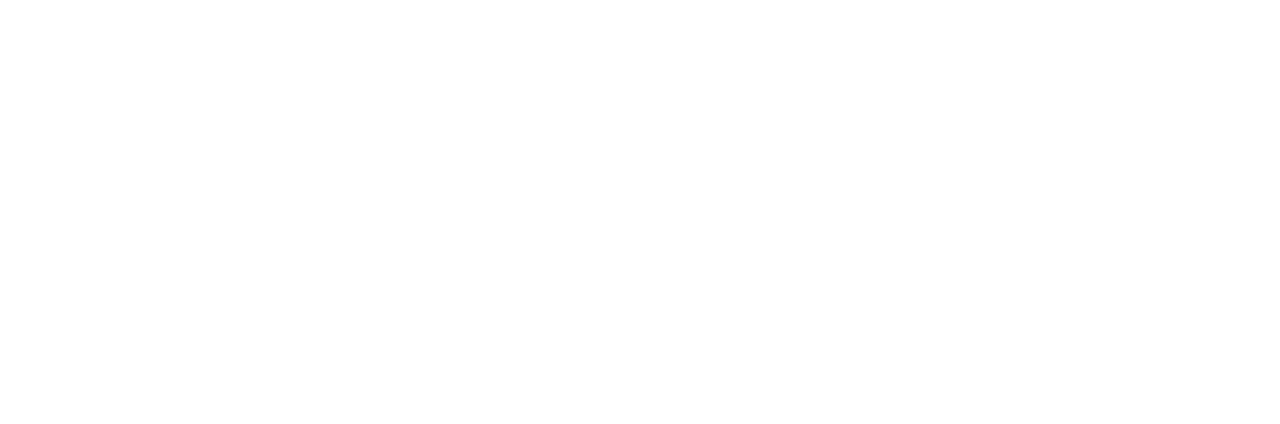
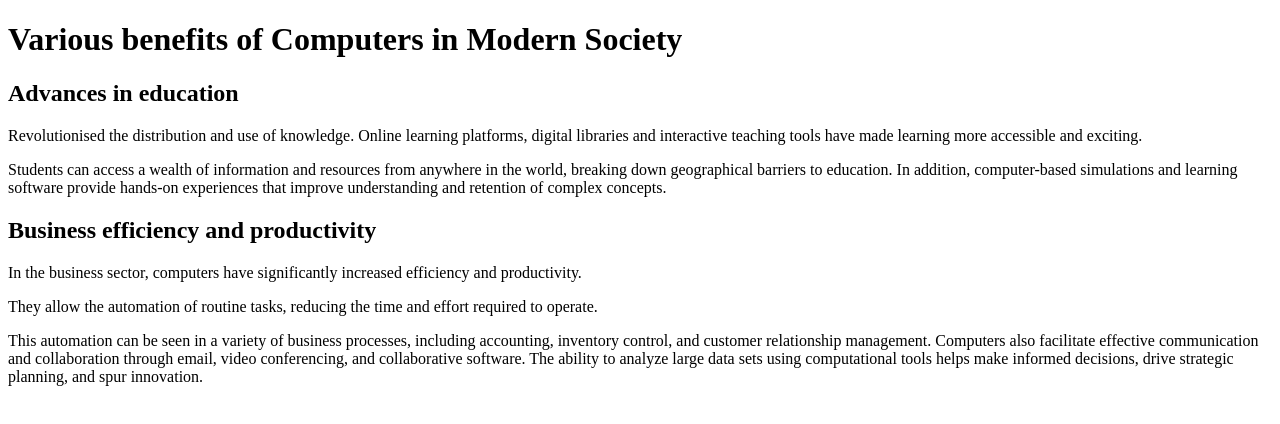
Before and after one commit to Steve1234sudo/Steve1234sudo.github.io, a plain HTML site: page practical3.html in a window 1280 px wide. Drawn offline with Linux system fonts and the light colour scheme.

Commit message:
Updated practical3.html

```diff
--- a/practical3.html
+++ b/practical3.html
@@ -1,11 +1,40 @@
 <!DOCTYPE html>
 <html lang="en">
-<head>
-    <meta charset="UTF-8">
-    <meta name="viewport" content="width=device-width, initial-scale=1.0">
+  <head>
+    <meta charset="UTF-8" />
+    <meta name="viewport" content="width=device-width, initial-scale=1.0" />
     <title>Document</title>
-</head>
-<body>
-
-</body>
+  </head>
+  <body>
+    <h1>Various benefits of Computers in Modern Society</h1>
+    <h2>Advances in education</h2>
+    <p>
+      Revolutionised the distribution and use of knowledge. Online learning
+      platforms, digital libraries and interactive teaching tools have made
+      learning more accessible and exciting.
+    </p>
+    <p>
+      Students can access a wealth of information and resources from anywhere in
+      the world, breaking down geographical barriers to education. In addition,
+      computer-based simulations and learning software provide hands-on
+      experiences that improve understanding and retention of complex concepts.
+    </p>
+    <h2>Business efficiency and productivity</h2>
+    <p>
+      In the business sector, computers have significantly increased efficiency
+      and productivity.
+    </p>
+    <p>
+      They allow the automation of routine tasks, reducing the time and effort
+      required to operate.
+    </p>
+    <p>
+      This automation can be seen in a variety of business processes, including
+      accounting, inventory control, and customer relationship management.
+      Computers also facilitate effective communication and collaboration
+      through email, video conferencing, and collaborative software. The ability
+      to analyze large data sets using computational tools helps make informed
+      decisions, drive strategic planning, and spur innovation.
+    </p>
+  </body>
 </html>
```
